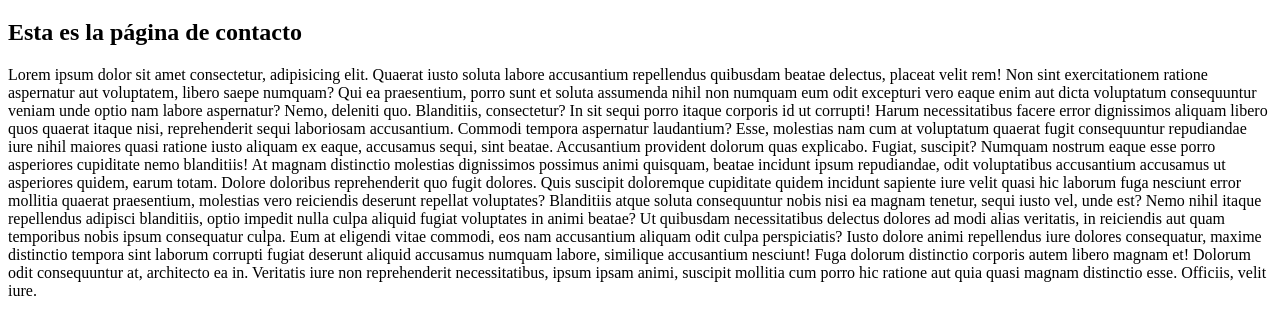
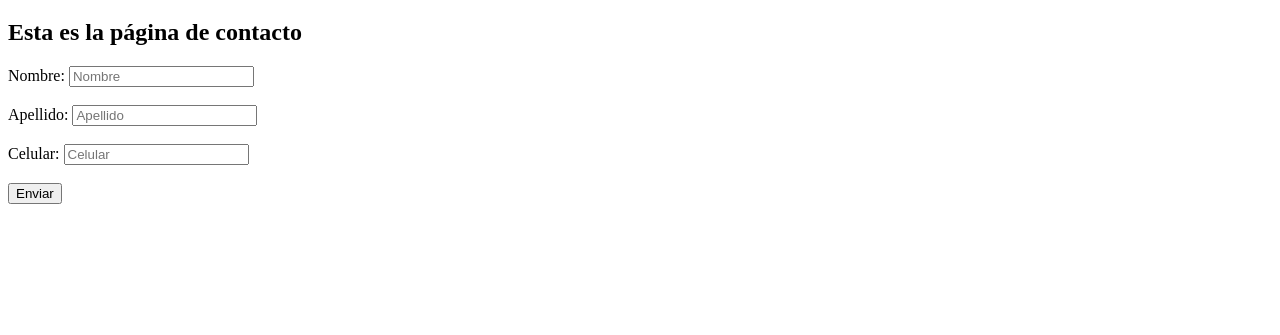
Before and after one commit to 0Jairo/Introduccion-C3, a plain HTML site: page Introduccion_html/Contact.html in a window 1280 px wide. Shown: the part 61-396 px from the top of the page. Drawn offline with Linux system fonts and the light colour scheme.

Commit message:
introduccion_html: home.html and change contact.html

```diff
--- a/Introduccion_html/Contact.html
+++ b/Introduccion_html/Contact.html
@@ -12,16 +12,15 @@
     </header>
     <main>
         <h2>Esta es la página de contacto</h2>
-        <p>Lorem ipsum dolor sit amet consectetur, adipisicing elit. Quaerat iusto soluta labore accusantium repellendus quibusdam beatae delectus, placeat velit rem! Non sint exercitationem ratione aspernatur aut voluptatem, libero saepe numquam?
-        Qui ea praesentium, porro sunt et soluta assumenda nihil non numquam eum odit excepturi vero eaque enim aut dicta voluptatum consequuntur veniam unde optio nam labore aspernatur? Nemo, deleniti quo.
-        Blanditiis, consectetur? In sit sequi porro itaque corporis id ut corrupti! Harum necessitatibus facere error dignissimos aliquam libero quos quaerat itaque nisi, reprehenderit sequi laboriosam accusantium. Commodi tempora aspernatur laudantium?
-        Esse, molestias nam cum at voluptatum quaerat fugit consequuntur repudiandae iure nihil maiores quasi ratione iusto aliquam ex eaque, accusamus sequi, sint beatae. Accusantium provident dolorum quas explicabo. Fugiat, suscipit?
-        Numquam nostrum eaque esse porro asperiores cupiditate nemo blanditiis! At magnam distinctio molestias dignissimos possimus animi quisquam, beatae incidunt ipsum repudiandae, odit voluptatibus accusantium accusamus ut asperiores quidem, earum totam.
-        Dolore doloribus reprehenderit quo fugit dolores. Quis suscipit doloremque cupiditate quidem incidunt sapiente iure velit quasi hic laborum fuga nesciunt error mollitia quaerat praesentium, molestias vero reiciendis deserunt repellat voluptates?
-        Blanditiis atque soluta consequuntur nobis nisi ea magnam tenetur, sequi iusto vel, unde est? Nemo nihil itaque repellendus adipisci blanditiis, optio impedit nulla culpa aliquid fugiat voluptates in animi beatae?
-        Ut quibusdam necessitatibus delectus dolores ad modi alias veritatis, in reiciendis aut quam temporibus nobis ipsum consequatur culpa. Eum at eligendi vitae commodi, eos nam accusantium aliquam odit culpa perspiciatis?
-        Iusto dolore animi repellendus iure dolores consequatur, maxime distinctio tempora sint laborum corrupti fugiat deserunt aliquid accusamus numquam labore, similique accusantium nesciunt! Fuga dolorum distinctio corporis autem libero magnam et!
-        Dolorum odit consequuntur at, architecto ea in. Veritatis iure non reprehenderit necessitatibus, ipsum ipsam animi, suscipit mollitia cum porro hic ratione aut quia quasi magnam distinctio esse. Officiis, velit iure.</p>
+        <form>
+            <label for="nombre">Nombre: </label>
+            <input id="nombre" placeholder="Nombre"><br><br>
+            <label for="apellido">Apellido: </label>
+            <input id="apellido" placeholder="Apellido"><br><br>
+            <label for="celular">Celular: </label>
+            <input id="celular" placeholder="Celular"><br><br>
+            <button type="submit">Enviar</button>
+        </form>
     </main>
 </body>
 </html>
```
Also changed, not shown: Introduccion_html/home.html (added, +20 -0 lines).
